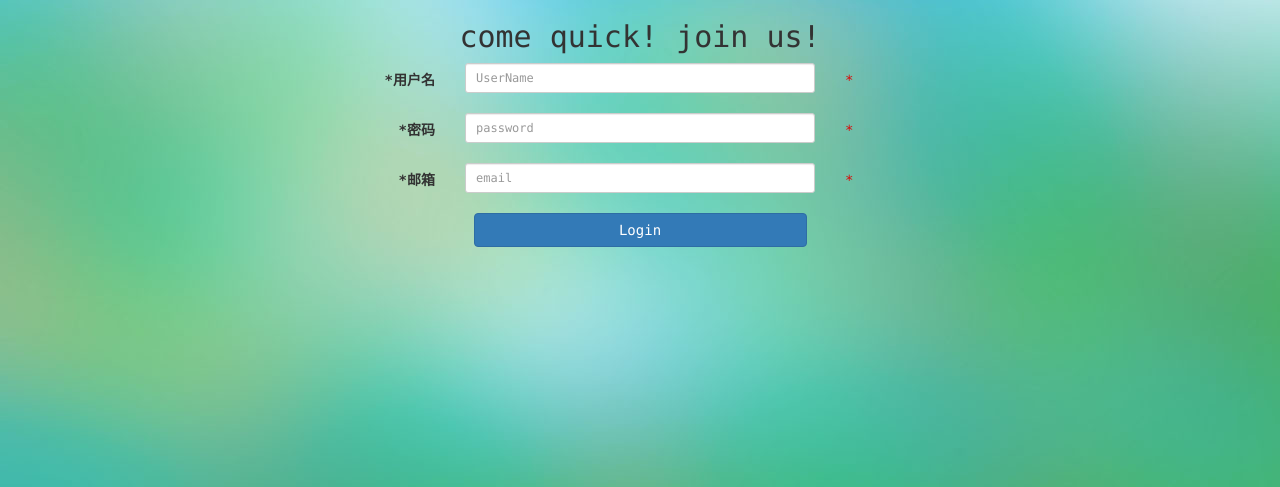
After one commit to mk87878/conferenceSystem, a PHP site: page /register.php in a window 1280 px wide. The commit adds this page. Shown: the top 487 px of the page. Run offline with PHP 8.4, Linux system fonts and the light colour scheme.

Commit message:
完成注册页面

```diff
--- /dev/null
+++ b/css/register.css
@@ -0,0 +1,3 @@
+.inputTips{
+    line-height:35px;
+}
--- a/css/style.css
+++ b/css/style.css
@@ -1,6 +1,6 @@
 *{
-    font-family: "Courier New", Courier, monospace;
-    font-size: 12px;
+    font-family: Menlo,monospace,Arial,"Courier New", Courier;
+    font-size: 14px;
     margin: 0;
     padding: 0;
 }
@@ -15,3 +15,19 @@ body{
 .bg{
     background: top left no-repeat url(../images/bg.jpg);
 }
+.bgWhite{
+    background-color: rgba(255, 255, 255, 0.30);
+}
+.text14 *{
+    font-size: 14px;
+}
+.textGrey{
+    color: #777777;
+}
+.textRed{
+    color: #da0707;
+}
+.input30{
+    width: 30%;
+    margin: auto;
+}
--- /dev/null
+++ b/register.php
@@ -0,0 +1,59 @@
+<!DOCTYPE html>
+<html lang="en">
+<head>
+    <meta charset="UTF-8">
+    <meta http-equiv="X-UA-Compatible" content="IE=edge">
+    <meta name="viewport" content="width=device-width, initial-scale=1">
+    <title>Register</title>
+    <!-- 新 Bootstrap 核心 CSS 文件 -->
+    <link rel="stylesheet" href="bootstrap-3.3.5-dist/css/bootstrap.min.css">
+    <!-- jQuery文件。务必在bootstrap.min.js 之前引入 -->
+    <script src="js/jquery-1.11.0.min.js"></script>
+    <!-- 最新的 Bootstrap 核心 JavaScript 文件 -->
+    <script src="bootstrap-3.3.5-dist/js/bootstrap.min.js"></script>
+    <!--其他引入项目-->
+    <!--<link rel="stylesheet" href="css/style.css">-->
+    <link href="css/style.css" rel="stylesheet" type="text/css">
+    <link rel="stylesheet" href="css/register.css">
+</head>
+<?php
+/**
+ * Created by PhpStorm.
+ * User: zhangmingwen
+ * Date: 15/12/18
+ * Time: 13:30
+ */
+?>
+<body class="bg">
+<div class="container">
+    <h2 class="text-center">come quick! join us!</h2>
+    <form action="" class="form-horizontal  col-sm-12">
+        <div class="form-group">
+            <label for="text"  class="col-sm-4  control-label">*用户名</label>
+            <div class="col-sm-4">
+                <input type="text" class="form-control input-sm"  placeholder="UserName">
+            </div>
+            <div class="col-sm-4 inputTips textRed">*</div>
+        </div>
+        <!------------------->
+        <div class="form-group">
+            <label for="text"  class="col-sm-4 control-label">*密码</label>
+            <div class="col-sm-4">
+                <input type="password" class="form-control input-sm"  placeholder="password">
+            </div>
+            <div class="col-sm-4 inputTips textRed">*</div>
+        </div>
+        <!------------------->
+        <div class="form-group">
+            <label for="email"  class="col-sm-4  control-label">*邮箱</label>
+            <div class="col-sm-4">
+                <input type="email" class="form-control input-sm"  placeholder="email">
+            </div>
+            <div class="col-sm-4 inputTips textRed">*</div>
+        </div>
+        <!------------------->
+        <button class="btn  btn-primary btn-block input30" type="submit">Login</button>
+    </form>
+</div>
+</body>
+</html>
```
Also changed, not shown: config/config.php (added, +21 -0 lines).
